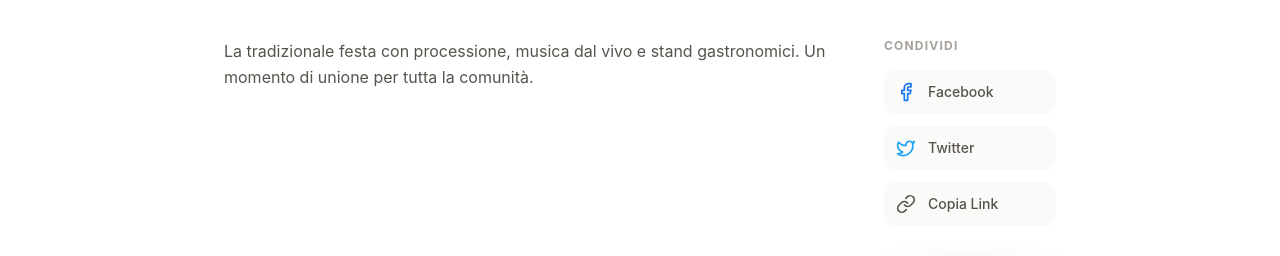
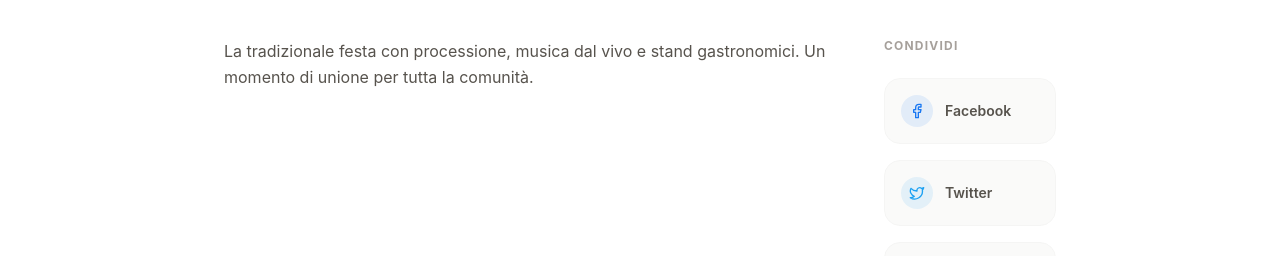
Before and after one commit to mariottino82/sanfelice, a React (Vite) app: page / in a window 1280 px wide. Both pictures are taken after a click on the element 224 px from the left and 1220 px from the top of the page. Shown: the part 522-778 px from the top of the page. Built offline with nearby package versions, Linux system fonts and the light colour scheme; no server answers.

Commit message:
feat(news): Add social sharing buttons
Implement sharing functionality for news articles to Facebook, Twitter, and direct link copying. This enhances user engagement by making it easier to distribute content.

```diff
--- a/src/components/NewsDetail.tsx
+++ b/src/components/NewsDetail.tsx
@@ -1,6 +1,6 @@
 import React from 'react';
 import { motion } from 'motion/react';
-import { ArrowLeft, Calendar, Share2, Facebook, Twitter, Link as LinkIcon, PlayCircle, X, UserPlus } from 'lucide-react';
+import { ArrowLeft, Calendar, Share2, Facebook, Twitter, Link as LinkIcon, PlayCircle, X, UserPlus, Mail, CheckCircle2 } from 'lucide-react';
 import { SEO } from './SEO';
 
 interface NewsDetailProps {
@@ -10,9 +10,27 @@ interface NewsDetailProps {
 }
 
 export function NewsDetail({ item, onBack, onRegisterClick }: NewsDetailProps) {
+  const [copied, setCopied] = React.useState(false);
+
   React.useEffect(() => {
     window.scrollTo(0, 0);
   }, []);
+
+  const handleShareFacebook = () => {
+    const url = `https://www.facebook.com/sharer/sharer.php?u=${encodeURIComponent(window.location.href)}`;
+    window.open(url, '_blank', 'width=600,height=400');
+  };
+
+  const handleShareTwitter = () => {
+    const url = `https://twitter.com/intent/tweet?url=${encodeURIComponent(window.location.href)}&text=${encodeURIComponent(item.title)}`;
+    window.open(url, '_blank', 'width=600,height=400');
+  };
+
+  const handleCopyLink = () => {
+    navigator.clipboard.writeText(window.location.href);
+    setCopied(true);
+    setTimeout(() => setCopied(false), 2000);
+  };
 
   const newsSchema = {
     "@context": "https://schema.org",
@@ -135,43 +153,88 @@ export function NewsDetail({ item, onBack, onRegisterClick }: NewsDetailProps) {
 
           {/* Sidebar / Share */}
           <div className="lg:col-span-1">
-            <div className="sticky top-8 space-y-6 md:space-y-8">
+            <div className="sticky top-8 space-y-8 md:space-y-12">
               <div>
-                <h4 className="text-[10px] md:text-xs font-bold text-stone-400 uppercase tracking-widest mb-3 md:mb-4">Condividi</h4>
-                <div className="flex flex-row lg:flex-col gap-2 md:gap-3 overflow-x-auto pb-2 lg:pb-0 scrollbar-hide">
-                  <button className="flex items-center gap-2 md:gap-3 p-2.5 md:p-3 rounded-xl bg-stone-50 text-stone-600 hover:bg-stone-100 transition-colors text-xs md:text-sm font-medium whitespace-nowrap">
-                    <Facebook className="w-4 h-4 md:w-5 md:h-5 text-[#1877F2]" />
+                <h4 className="text-[10px] md:text-xs font-bold text-stone-400 uppercase tracking-widest mb-4 md:mb-6">Condividi</h4>
+                <div className="flex flex-row lg:flex-col gap-3 md:gap-4 overflow-x-auto pb-4 lg:pb-0 scrollbar-hide">
+                  <motion.button
+                    whileHover={{ scale: 1.02, x: 4 }}
+                    whileTap={{ scale: 0.98 }}
+                    onClick={handleShareFacebook}
+                    className="flex items-center gap-3 p-3 md:p-4 rounded-2xl bg-stone-50 text-stone-600 hover:bg-white hover:shadow-md transition-all text-xs md:text-sm font-semibold whitespace-nowrap border border-stone-100"
+                  >
+                    <div className="w-8 h-8 rounded-full bg-[#1877F2]/10 flex items-center justify-center">
+                      <Facebook className="w-4 h-4 text-[#1877F2]" />
+                    </div>
                     Facebook
-                  </button>
-                  <button className="flex items-center gap-2 md:gap-3 p-2.5 md:p-3 rounded-xl bg-stone-50 text-stone-600 hover:bg-stone-100 transition-colors text-xs md:text-sm font-medium whitespace-nowrap">
-                    <Twitter className="w-4 h-4 md:w-5 md:h-5 text-[#1DA1F2]" />
+                  </motion.button>
+                  <motion.button
+                    whileHover={{ scale: 1.02, x: 4 }}
+                    whileTap={{ scale: 0.98 }}
+                    onClick={handleShareTwitter}
+                    className="flex items-center gap-3 p-3 md:p-4 rounded-2xl bg-stone-50 text-stone-600 hover:bg-white hover:shadow-md transition-all text-xs md:text-sm font-semibold whitespace-nowrap border border-stone-100"
+                  >
+                    <div className="w-8 h-8 rounded-full bg-[#1DA1F2]/10 flex items-center justify-center">
+                      <Twitter className="w-4 h-4 text-[#1DA1F2]" />
+                    </div>
                     Twitter
-                  </button>
-                  <button className="flex items-center gap-2 md:gap-3 p-2.5 md:p-3 rounded-xl bg-stone-50 text-stone-600 hover:bg-stone-100 transition-colors text-xs md:text-sm font-medium whitespace-nowrap">
-                    <LinkIcon className="w-4 h-4 md:w-5 md:h-5" />
-                    Copia Link
-                  </button>
+                  </motion.button>
+                  <motion.button
+                    whileHover={{ scale: 1.02, x: 4 }}
+                    whileTap={{ scale: 0.98 }}
+                    onClick={handleCopyLink}
+                    className="flex items-center gap-3 p-3 md:p-4 rounded-2xl bg-stone-50 text-stone-600 hover:bg-white hover:shadow-md transition-all text-xs md:text-sm font-semibold whitespace-nowrap border border-stone-100"
+                  >
+                    <div className={`w-8 h-8 rounded-full flex items-center justify-center ${copied ? 'bg-emerald-100' : 'bg-stone-200'}`}>
+                      {copied ? <CheckCircle2 className="w-4 h-4 text-emerald-600" /> : <LinkIcon className="w-4 h-4 text-stone-600" />}
+                    </div>
+                    {copied ? 'Copiato!' : 'Copia Link'}
+                  </motion.button>
                 </div>
               </div>
 
-              <div className="p-6 md:p-8 bg-stone-900 rounded-[1.5rem] md:rounded-[2.5rem] text-white shadow-2xl shadow-stone-900/40 relative overflow-hidden">
-                <div className="absolute top-0 right-0 w-24 h-24 md:w-32 md:h-32 bg-white/5 rounded-full -mr-12 -mt-12 md:-mr-16 md:-mt-16" />
-                <div className="relative z-10 space-y-4 md:space-y-6">
-                  <div className="w-10 h-10 md:w-12 md:h-12 bg-white/10 rounded-xl md:rounded-2xl flex items-center justify-center">
-                    <UserPlus className="w-5 h-5 md:w-6 md:h-6 text-white" />
+              <div className="space-y-6">
+                <motion.div
+                  initial={{ opacity: 0, y: 20 }}
+                  whileInView={{ opacity: 1, y: 0 }}
+                  viewport={{ once: true }}
+                  className="p-8 bg-gradient-to-br from-stone-900 to-stone-800 rounded-[2.5rem] text-white shadow-2xl shadow-stone-900/40 relative overflow-hidden group"
+                >
+                  <div className="absolute top-0 right-0 w-48 h-48 bg-gradient-to-br from-white/10 to-transparent rounded-full -mr-24 -mt-24 group-hover:scale-110 transition-transform duration-700" />
+
+                  <div className="relative z-10 space-y-6">
+                    <div className="w-14 h-14 bg-white/10 backdrop-blur-md rounded-2xl flex items-center justify-center border border-white/20">
+                      <UserPlus className="w-7 h-7 text-white" />
                     </div>
+
                     <div>
-                    <h4 className="font-serif text-xl md:text-2xl mb-1 md:mb-2">Partecipa anche tu</h4>
-                    <p className="text-stone-400 text-xs md:text-sm leading-relaxed">
-                      Unisciti alla nostra associazione per sostenere il territorio e non perdere i prossimi eventi esclusivi.
+                      <h4 className="font-serif text-2xl mb-3 leading-tight">Diventa parte della nostra storia</h4>
+                      <p className="text-stone-400 text-sm leading-relaxed">
+                        Sostieni il territorio e accedi a eventi esclusivi riservati ai nostri soci.
                       </p>
                     </div>
+
                     <button
                       onClick={onRegisterClick}
-                    className="w-full bg-white text-stone-900 py-3 md:py-4 rounded-xl md:rounded-2xl font-bold text-xs md:text-sm hover:bg-stone-100 transition-all transform active:scale-95 shadow-lg shadow-white/10 flex items-center justify-center gap-2"
+                      className="w-full bg-white text-stone-900 py-4 rounded-2xl font-bold text-sm hover:bg-stone-100 transition-all transform active:scale-95 shadow-xl shadow-white/5 flex items-center justify-center gap-2 group/btn"
                     >
-                    Diventa Socio Ora
+                      Iscriviti Ora
+                      <ArrowLeft className="w-4 h-4 rotate-180 group-hover:translate-x-1 transition-transform" />
                     </button>
+                  </div>
+                </motion.div>
+
+                <div className="px-4">
+                  <p className="text-stone-400 text-xs mb-4 text-center uppercase tracking-widest font-bold">Hai domande?</p>
+                  <motion.a
+                    whileHover={{ scale: 1.02 }}
+                    whileTap={{ scale: 0.98 }}
+                    href="mailto:sanfeliceassociazione@gmail.com"
+                    className="flex items-center justify-center gap-3 text-stone-600 hover:text-stone-900 transition-colors py-3 border-2 border-stone-100 rounded-2xl font-bold text-sm"
+                  >
+                    <Mail className="w-4 h-4" />
+                    Scrivici un'email
+                  </motion.a>
                 </div>
               </div>
             </div>
```
Lines whose indentation alone changed are shown as unchanged.
